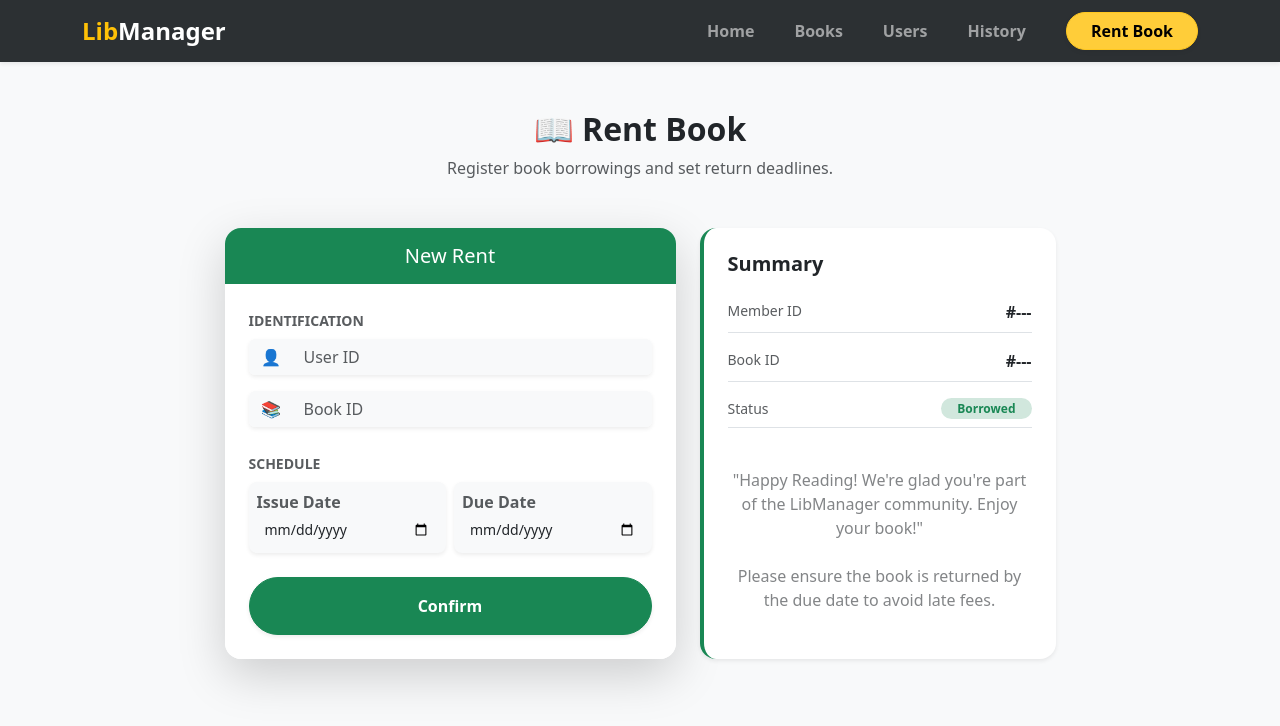
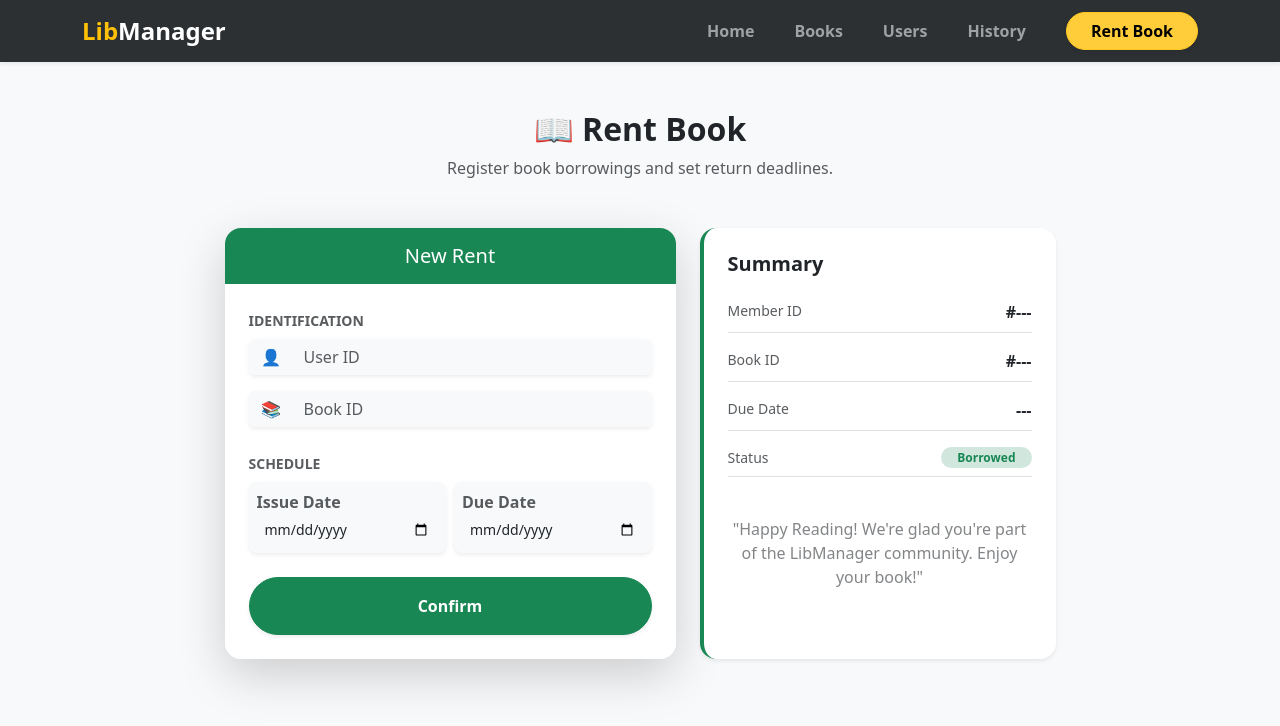
Before and after one commit to Bhanu-9618/Library-Book-Borrowing-System-Frontend, a React (Vite) app: page /rent in a window 1280 px wide. Shown: the top 726 px of the page. Built offline with nearby package versions, Linux system fonts and the light colour scheme.

Commit message:
Edit rent summary

```diff
--- a/src/pages/Rent.jsx
+++ b/src/pages/Rent.jsx
@@ -86,6 +86,10 @@ const Rent = () => {
                                     <span className="fw-bold">#{formData.bookid || '---'}</span>
                                 </div>
                                 <div className="d-flex justify-content-between border-bottom pb-2">
+                                    <span className="text-muted small">Due Date</span>
+                                    <span className="fw-bold">{formData.dueDate || '---'}</span>
+                                </div>
+                                <div className="d-flex justify-content-between border-bottom pb-2">
                                     <span className="text-muted small">Status</span>
                                     <span className="badge bg-success-subtle text-success rounded-pill px-3">{formData.status}</span>
                                 </div>
@@ -93,9 +97,6 @@ const Rent = () => {
                             <div className="mt-3 pt-4 text-center">
                                 <p className="x-small text-muted mb-0 opacity-75">
                                     "Happy Reading! We're glad you're part of the LibManager community. Enjoy your book!"
-                                </p>
-                                <p className="x-small text-muted mb-0 opacity-75 mt-4">
-                                    Please ensure the book is returned by the due date to avoid late fees.
                                 </p>
                             </div>
                         </div>
```
